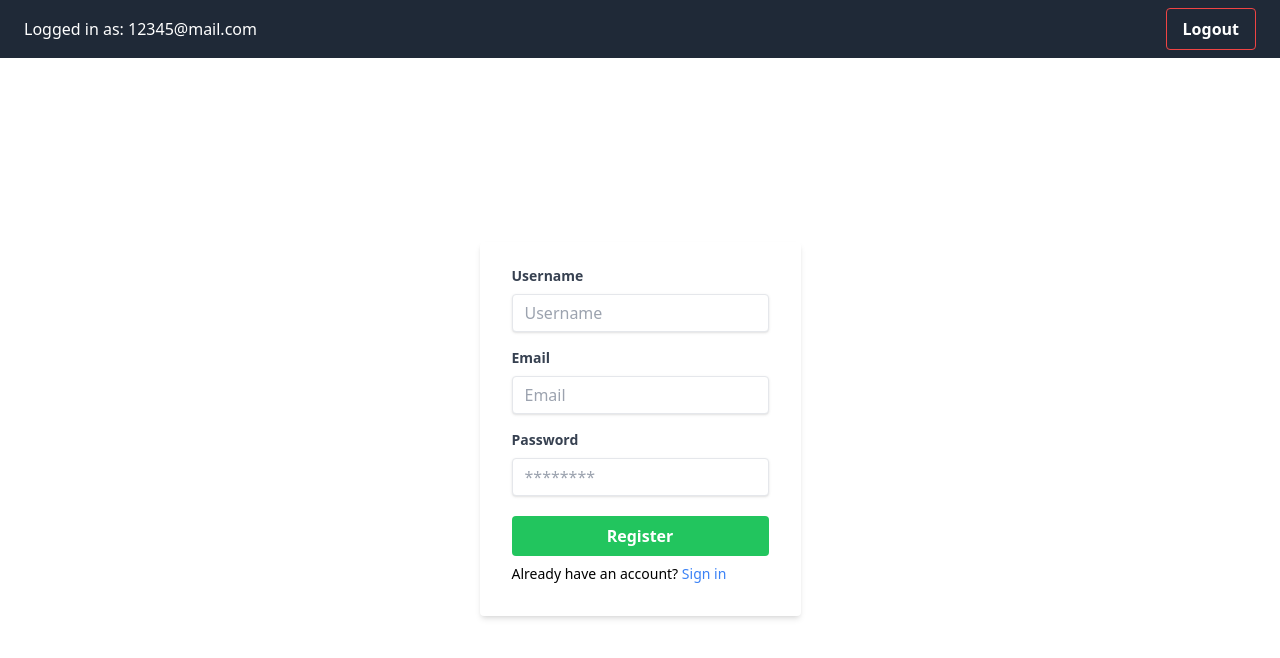
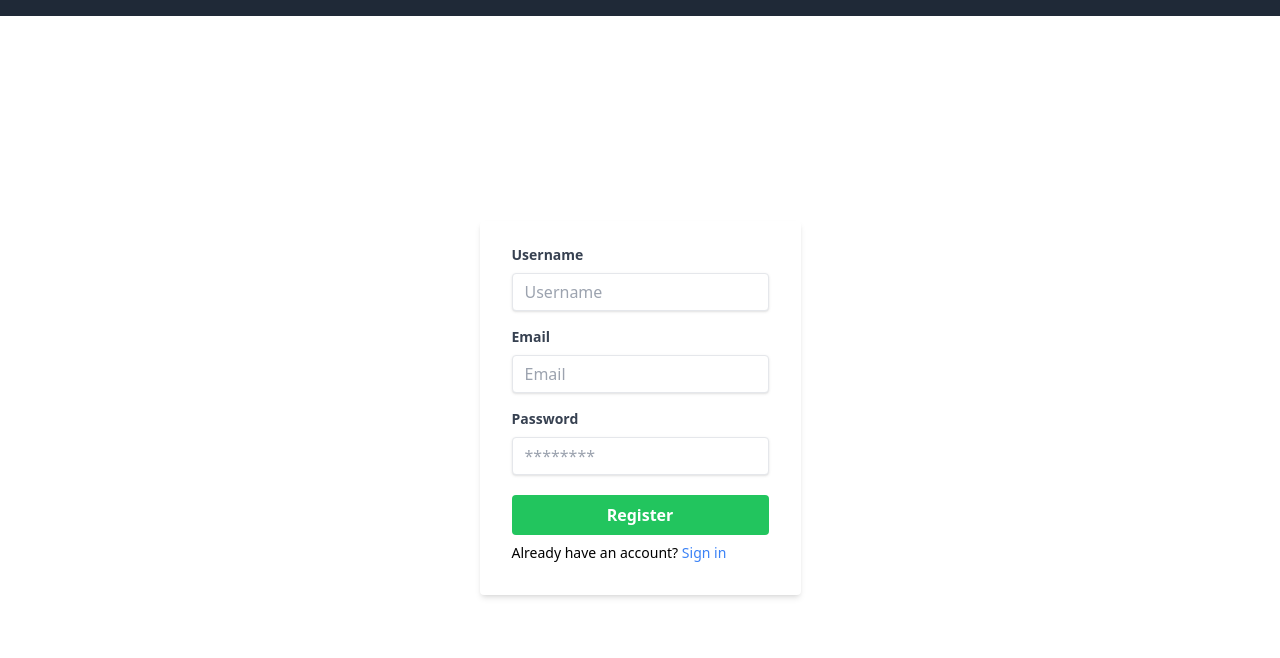
Before and after one commit to NadyaKir/Itransition-task-4, a React (Vite) app in the folder client/: page /register in a window 1280 px wide. Shown: the top 658 px of the page. Built offline with nearby package versions, Linux system fonts and the light colour scheme.

Commit message:
feat: register, navbar

```diff
--- a/client/src/components/NavBar.jsx
+++ b/client/src/components/NavBar.jsx
@@ -1,19 +1,34 @@
 import React from "react";
+import { useNavigate } from "react-router-dom";
 
-const NavBar = ({ onLogout }) => {
-  const userEmail = true;
+const NavBar = () => {
+  const navigate = useNavigate();
+
+  const token = localStorage.getItem("token");
+  const userEmail = localStorage.getItem("email");
+
+  const handleLogout = () => {
+    try {
+      localStorage.removeItem("token");
+      navigate("/signin");
+      console.log("Logged out successfully");
+    } catch (error) {
+      console.error("Error logging out:", error);
+    }
+  };
+
   return (
     <nav className="bg-gray-800 p-2 w-full">
       <div className="max-w-7xl mx-auto px-4 flex justify-between items-center">
         <div>
           {userEmail && (
-            <span className="text-white">Logged in as: 12345@mail.com</span>
+            <span className="text-white">Logged in as: {userEmail}</span>
           )}
         </div>
         <div>
-          {userEmail && (
+          {token && (
             <button
-              onClick={onLogout}
+              onClick={handleLogout}
               className="bg-transparent border border-red-500 hover:bg-red-500 text-white hover:text-white font-bold py-2 px-4 rounded outline-none focus:outline-none"
             >
               Logout
--- a/client/src/pages/RegisterPage.jsx
+++ b/client/src/pages/RegisterPage.jsx
@@ -9,15 +9,16 @@ export default function RegisterPage() {
     console.log(username, email, password);
     try {
       const response = await axios.post("http://localhost:8000/api/create", {
-        username,
+        name: username,
         email,
         password,
       });
-      navigate("/signin");
 
-      if (!response.data.success) {
+      if (!response.data) {
         throw new Error(response.data.message || "Registration failed");
       }
+
+      navigate("/signin");
     } catch (error) {
       console.log(error);
     }
--- a/client/src/pages/SignInPage.jsx
+++ b/client/src/pages/SignInPage.jsx
@@ -15,8 +15,8 @@ export default function SignInPage() {
       });
       const token = response.data.token;
       localStorage.setItem("token", token);
+      localStorage.setItem("email", email);
       navigate("/");
-      console.log("Logged in successfully:", token);
     } catch (error) {
       console.error("Error logging in:", error);
       if (error.response) {
```
